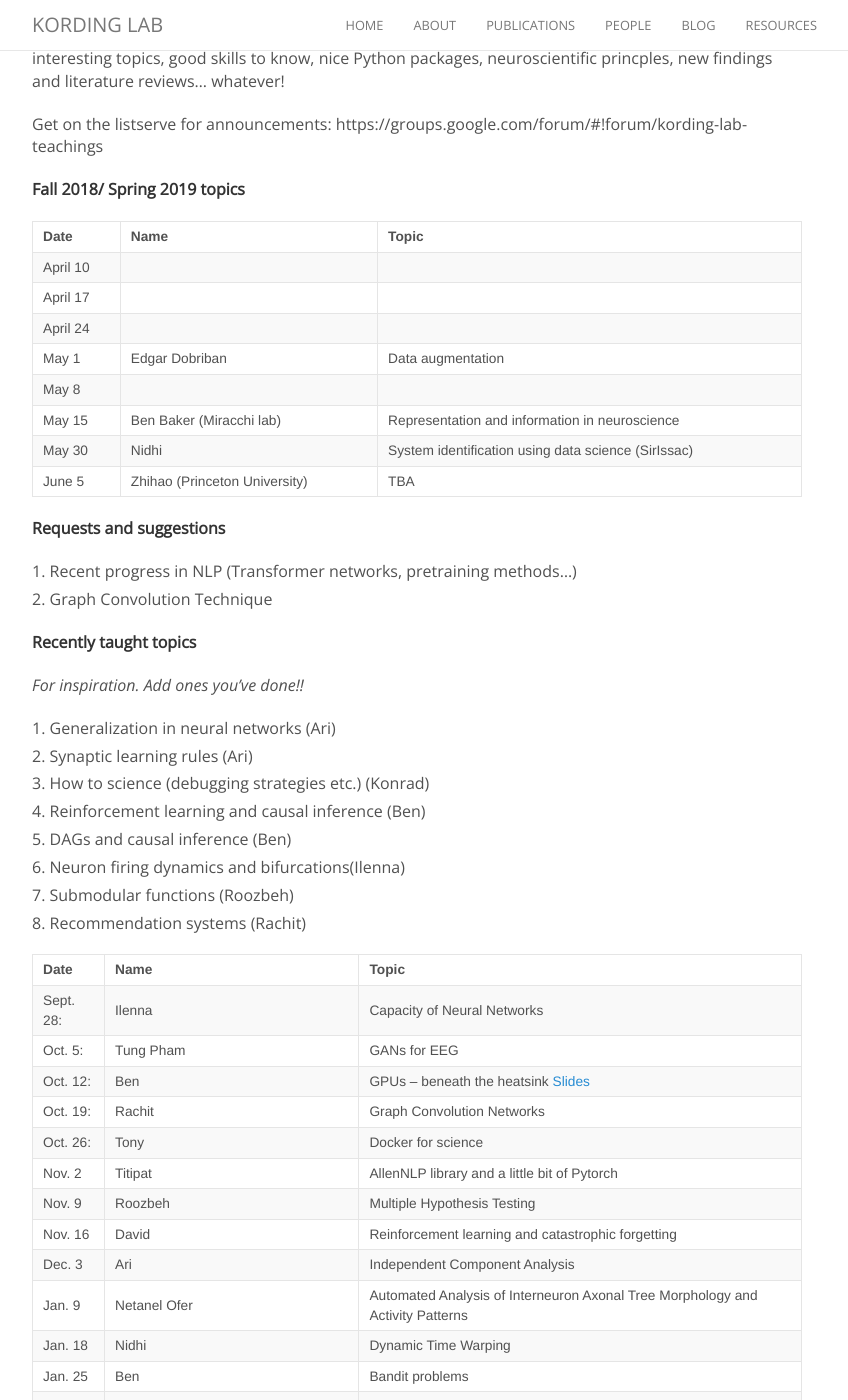
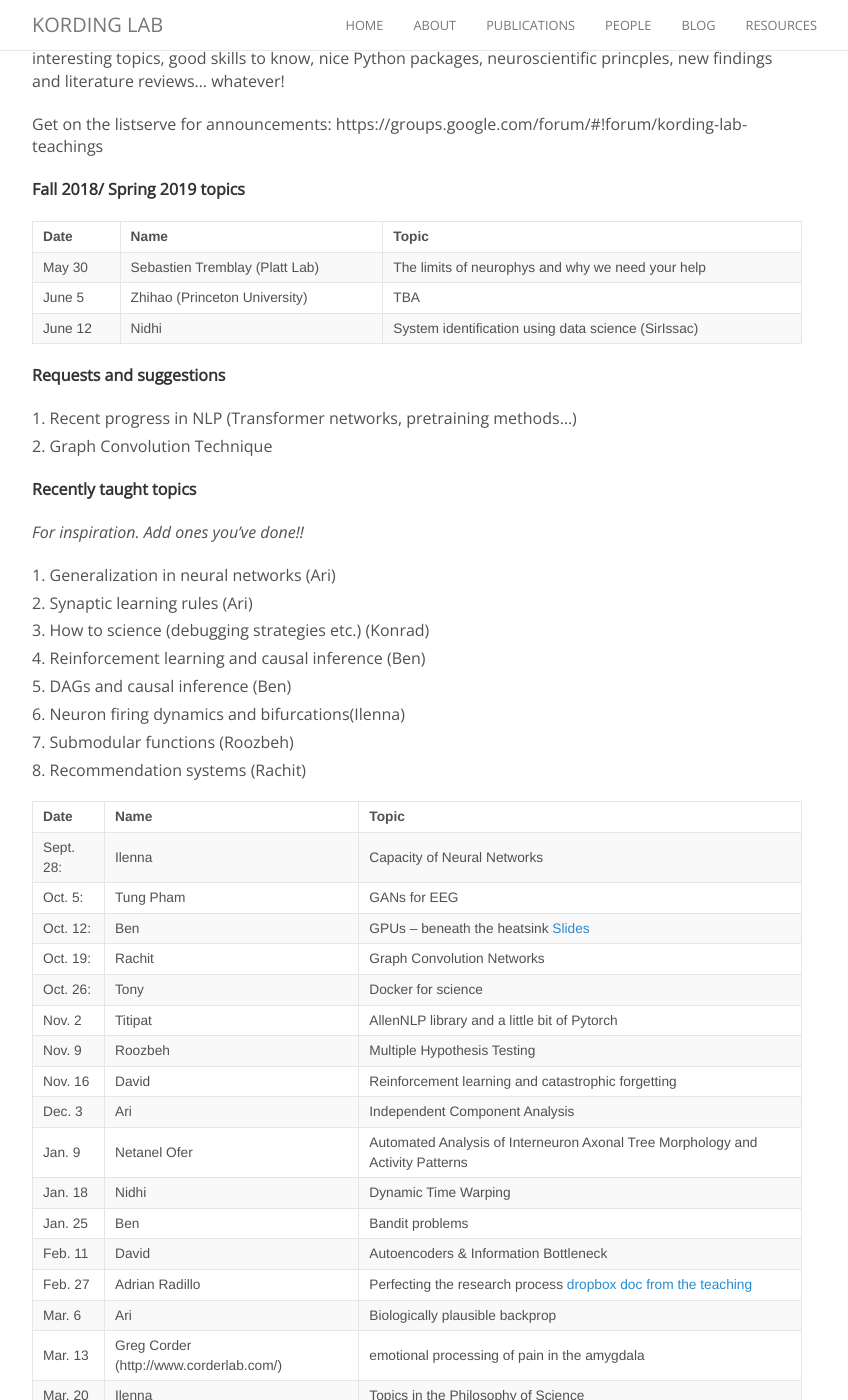
Before and after one commit to KordingLab/KordingLab.github.io, a Jekyll site: the page built from _posts/2018-08-29-upcoming-lab-teaching.md, in a window 1280 px wide and 1400 px high, scrolled down 270 px. Shown: the whole window, without its empty margins (223-1071 px from the left). Built offline with Jekyll 4.4.1, drawn with Linux system fonts in a browser that asks for light colours; nearby versions of some CDN libraries; comment, search, counter and statistics services are not loaded; some of the changed text lies outside the part shown.

Commit message:
Update 2018-08-29-upcoming-lab-teaching.md

```diff
--- a/_posts/2018-08-29-upcoming-lab-teaching.md
+++ b/_posts/2018-08-29-upcoming-lab-teaching.md
@@ -17,14 +17,9 @@ Get on the listserve for announcements: https://groups.google.com/forum/#!forum/
 
 | Date | Name | Topic |
 |------|------|-------|
-|April 10| | |
-|April 17|  | |
-|April 24| | |
-|May 1| Edgar Dobriban | Data augmentation |
-|May 8|  | |
-|May 15| Ben Baker (Miracchi lab) | Representation and information in neuroscience |
-|May 30| Nidhi | System identification using data science (SirIssac) |
+|May 30| Sebastien Tremblay (Platt Lab)| The limits of neurophys and why we need your help|
 |June 5| Zhihao (Princeton University)| TBA |
+|June 12|Nidhi | System identification using data science (SirIssac) |
 
 
 **Requests and suggestions**
```
Also changed, not shown: other parts of _posts/2018-08-29-upcoming-lab-teaching.md (+4 -0 lines).
